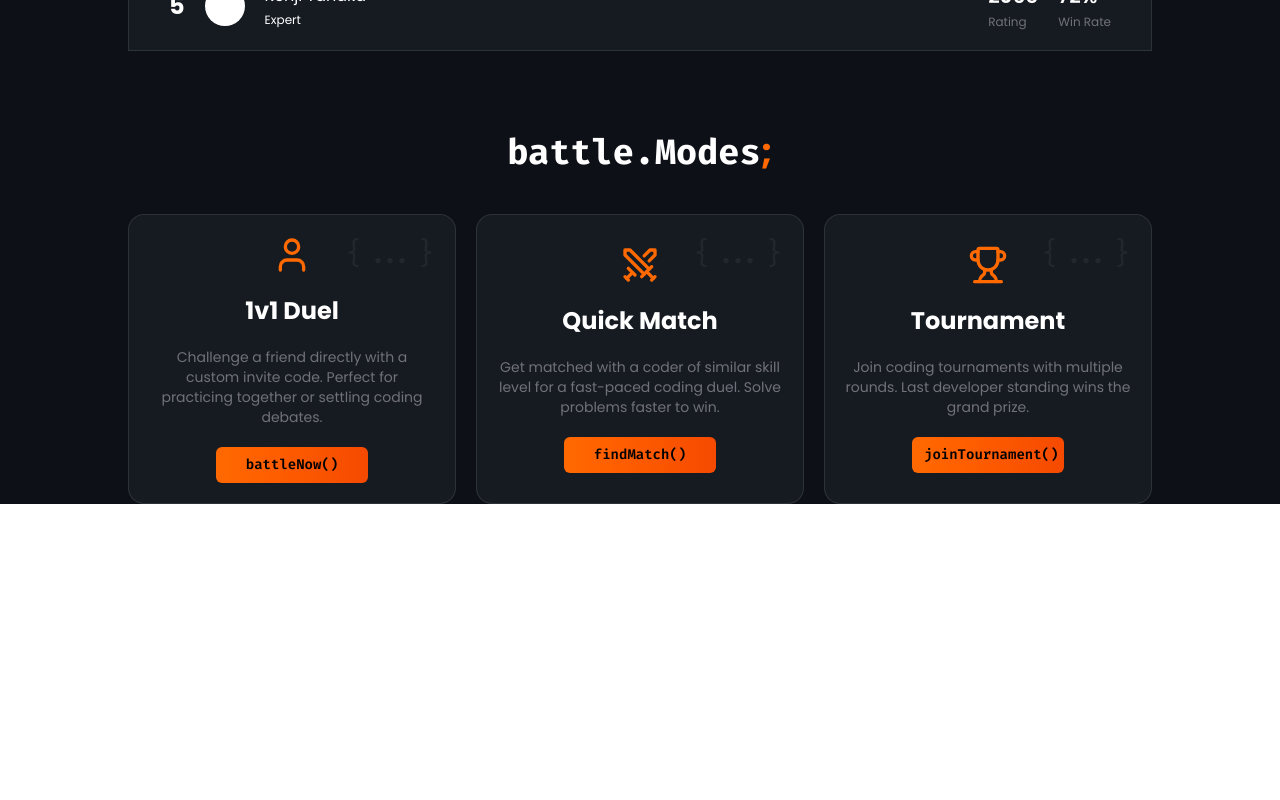
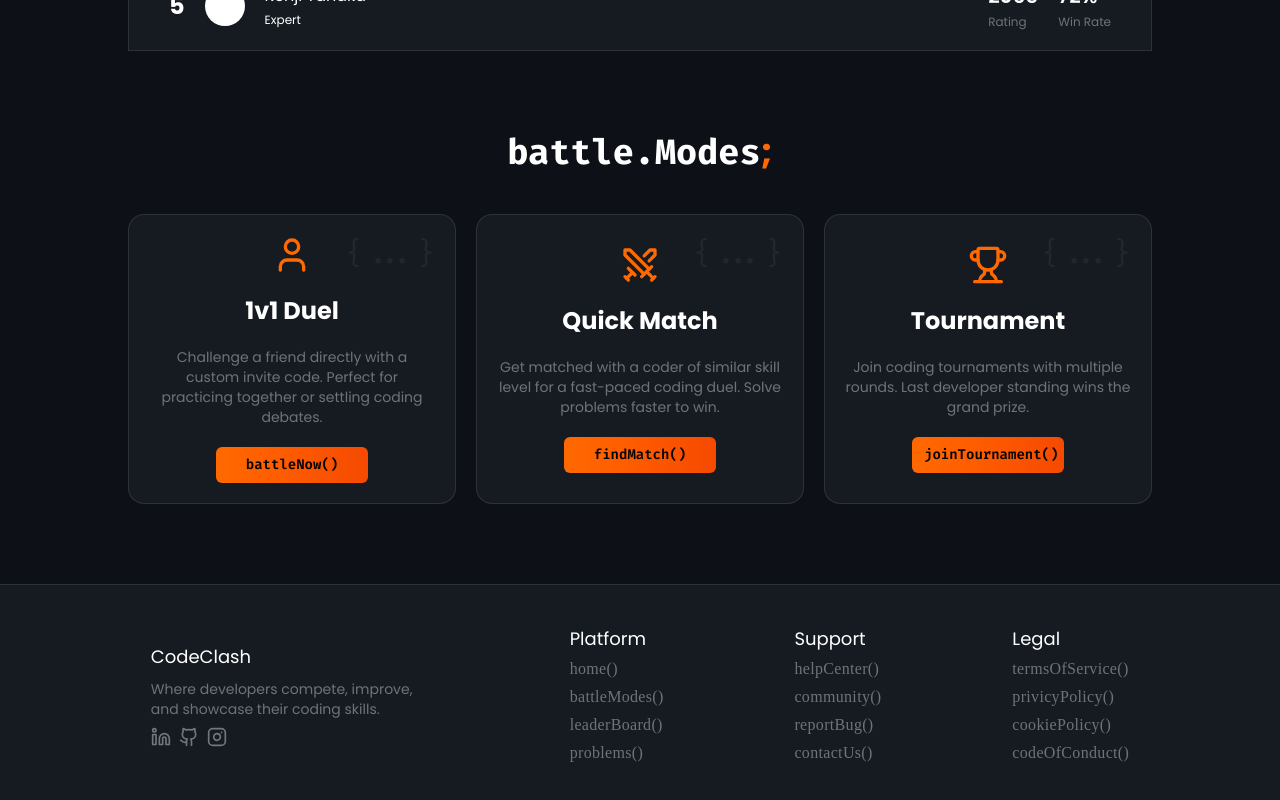
Before and after one commit to prakash-ydv/CodeClash, a React (Vite) app in the folder client/: page / in a window 1280 px wide. Shown: the part 1408-2208 px from the top of the page. Before the commit the page ends 1912 px from the top, so only its background shows below. Built offline with nearby package versions, Linux system fonts and the light colour scheme; a web font is replaced by a local one.

Commit message:
UI : footer done

```diff
--- /dev/null
+++ b/client/src/component/ui/Footer.jsx
@@ -0,0 +1,114 @@
+import { Github, Instagram, Linkedin } from "lucide-react";
+import React from "react";
+import { NavLink } from "react-router-dom";
+
+function Footer() {
+  const platform = [
+    {
+      title: "home()",
+      url: "/",
+    },
+    {
+      title: "battleModes()",
+      url: "/battle",
+    },
+    {
+      title: "leaderBoard()",
+      url: "leaderboard",
+    },
+    {
+      title: "problems()",
+      url: "/problems",
+    },
+  ];
+
+  const support = [
+    {
+      title: "helpCenter()",
+      url: "/",
+    },
+    {
+      title: "community()",
+      url: "/",
+    },
+    {
+      title: "reportBug()",
+      url: "/",
+    },
+    {
+      title: "contactUs()",
+      url: "/",
+    },
+  ];
+
+  const legal = [
+    {
+      title: "termsOfService()",
+      url: "/",
+    },
+    {
+      title: "privicyPolicy()",
+      url: "/",
+    },
+    {
+      title: "cookiePolicy()",
+      url: "/",
+    },
+    {
+      title: "codeOfConduct()",
+      url: "/",
+    },
+  ];
+  return (
+    <footer className="flex gap-5 md:items-center justify-evenly w-full terminal-header mt-20 border-t border-white/10 p-10">
+      <div id="branding" className="w-full md:w-72 flex flex-col gap-2">
+        <h1 className="text-lg ">CodeClash</h1>
+        <p className="text-zinc-500 text-sm">
+          Where developers compete, improve, and showcase their coding skills.
+        </p>
+        <div id="social-icons" className="flex gap-2 opacity-40">
+          <a target="_blank" href="https://www.linkedin.com/in/prakash-ydv/">
+            <Linkedin size={20} />
+          </a>
+          <a target="_blank" href="https://github.com/prakash-ydv">
+            <Github size={20} />
+          </a>
+          <a target="_blank" href="https://www.instagram.com/prakash___ydv">
+            <Instagram size={20} />
+          </a>
+        </div>
+      </div>
+
+      <div className="flex gap-1 flex-col">
+        <h1 className="text-lg">Platform</h1>
+
+        {platform.map((item, index) => (
+          <NavLink key={index + "a"} to={item.url} className={"nav"}>
+            {item.title}
+          </NavLink>
+        ))}
+      </div>
+
+      <div className="hidden sm:flex gap-1 flex-col">
+        <h1 className="text-lg">Support</h1>
+        {support.map((item, index) => (
+          <NavLink key={index + "b"} to={item.url} className={"nav"}>
+            {item.title}
+          </NavLink>
+        ))}
+      </div>
+
+      <div className="hidden sm:flex gap-1 flex-col">
+        <h1 className="text-lg">Legal</h1>
+
+        {legal.map((item, index) => (
+          <NavLink key={index + "c"} to={item.url} className={"nav"}>
+            {item.title}
+          </NavLink>
+        ))}
+      </div>
+    </footer>
+  );
+}
+
+export default Footer;
--- a/client/src/index.css
+++ b/client/src/index.css
@@ -40,3 +40,9 @@
 button {
   cursor: pointer;
 }
+
+.nav{
+  font-family: fira;
+  color: #71717b;
+  letter-spacing: 0.02em;
+}
--- a/client/src/pages/HomePage.jsx
+++ b/client/src/pages/HomePage.jsx
@@ -6,6 +6,7 @@ import CodeSnippet from "../component/ui/CodeSnippet";
 import GlobalLeaderBoard from "../component/ui/GlobalLeaderBoard";
 import BattleModeBox from "../component/utils/BattleModeBox";
 import BattleModes from "../component/ui/BattleModes";
+import Footer from "../component/ui/Footer";
 
 function HomePage() {
   return (
@@ -48,6 +49,8 @@ function HomePage() {
       <section className="terminal-bg w-full center px-5 md:px-10">
         <BattleModes />
       </section>
+
+      <Footer />
     </div>
   );
 }
```
